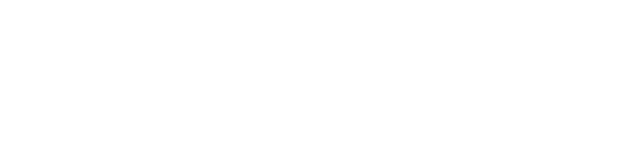
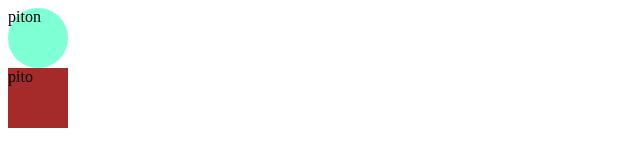
Before and after one commit to JosueMedinaCure/generic01, a plain HTML site: page index.html in a window 1280 px wide. Shown: the whole page, without its empty margins (0-640 px from the left). Drawn offline with Linux system fonts and the light colour scheme.

Commit message:
cammeron

```diff
--- a/CSS/index.css
+++ b/CSS/index.css
@@ -1,6 +1,16 @@
-.rojo{
-    background-color: aqua;
-    width: 100%;
-    color: red;
+.circulo{
+    width: 60px;
+    height: 60px;
+    background-color: aquamarine;
+    border-radius: 100%;
+}
+.cuadrado{
+    width: 60px;
+    height: 60px;
+    background-color: brown;
+    transition: .6s;
+}
 
+.cuadrado:hover{
+    background-color: black;
 }
--- a/index.html
+++ b/index.html
@@ -7,6 +7,7 @@
     <link rel="stylesheet" href="CSS/index.css">
 </head>
 <body>
-
+   <div class="circulo">piton</div>
+   <div class="cuadrado">pito</div>
 </body>
-</html>
+<!-- </html> -->
```
Also changed, not shown: 1 other file.
